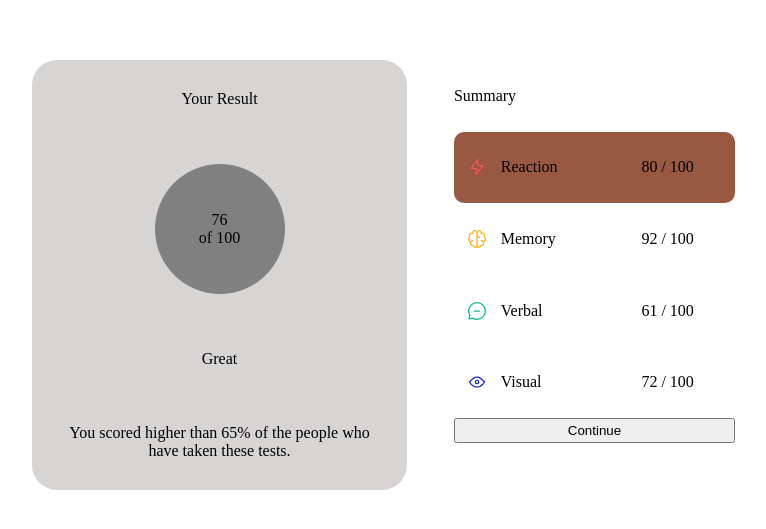
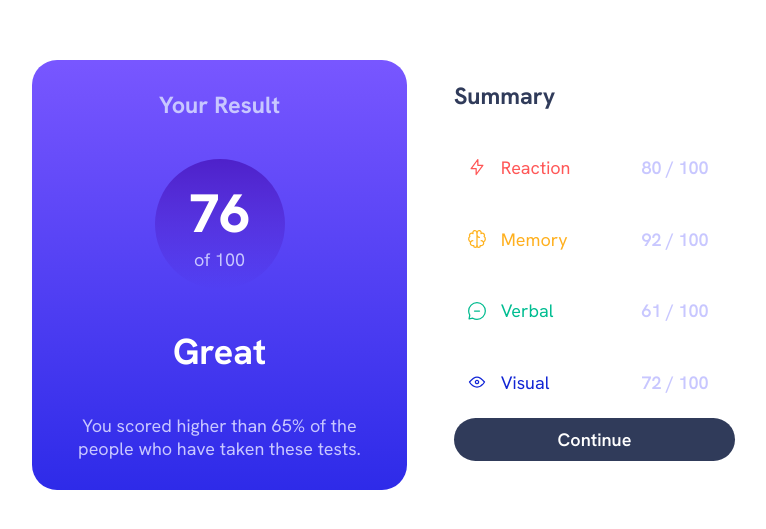
Before and after one commit to ussi-alok/frontend-mentor-results-summary, a plain HTML site: page index.html in a window 1280 px wide. Shown: the part 125-654 px from the top of the page, without its empty margins (233-999 px from the left). Drawn offline with Linux system fonts and the light colour scheme.

Commit message:
Styling finish

```diff
--- a/style.css
+++ b/style.css
@@ -1,7 +1,28 @@
+@font-face {
+    font-family: hanken;
+    src: url(./assets/fonts/HankenGrotesk-VariableFont_wght.ttf);
+}
 *{
     margin: 0;
     padding: 0;
     box-sizing: border-box;
+    font-size: 18px;
+    font-family: hanken;
+}
+
+:root{
+    --primary-light-red: hsl(0, 100%, 67%);
+    --primary-orange-yellow: hsl(39, 100%, 56%);
+    --primary-green-teal: hsl(166, 100%, 37%);
+    --primary-cobalt-blue: hsl(234, 85%, 45%);
+    --gradient-light-slate-blue: hsl(252, 100%, 67%);
+    --gradient-light-royal-blue: hsl(241, 81%, 54%);
+    --gradient-violent-blue: hsla(256, 72%, 46%, 1);
+    --gradient-persian-blue: hsla(241, 72%, 46%, 0);
+    --neutral-white: hsl(0, 0%, 100%);
+    --neutral-pale-blue: hsl(221, 100%, 96%);
+    --neutral-light-lavender: hsl(241, 100%, 89%);
+    --neutral-dark-grey-blue: hsl(224, 30%, 27%);
 }
 
 body{
@@ -17,7 +38,7 @@ body{
 
 
 .result-container{
-    background-color: #d7d4d4;
+    background-image: linear-gradient(var(--gradient-light-slate-blue),var(--gradient-light-royal-blue));
 
     display: flex;
     flex-direction: column;
@@ -42,7 +63,7 @@ body{
     }
 }
 .result-figure{
-    background-color: grey;
+    background-image: linear-gradient(var(--gradient-violent-blue),var(--gradient-persian-blue));
     width: 130px;
     height: 130px;
     align-self: center;
@@ -53,8 +74,25 @@ body{
     justify-content: center;
     align-items: center;
 }
+.result-container>p:first-child,.result-container>p:last-child,.result-outof{
+    color: var(--neutral-light-lavender);
+}
+.result-quality,.result-digits{
+    color: var(--neutral-white);
 
-
+}
+.result-digits{
+    font-size: 3rem;
+    font-weight: 800;
+}
+.result-quality{
+    font-size: 2rem;
+    font-weight: 700;
+}
+.result-container>p:first-child{
+    font-size: 1.3rem;
+    font-weight: 700;
+}
 .summary-container{
     display: grid;
     grid: repeat(6,1fr) / repeat(8,1fr);
@@ -64,11 +102,32 @@ body{
 
     display: flex;
     align-items: center;
+    color: var(--neutral-dark-grey-blue);
+    font-weight: 700;
+    font-size: 1.3rem;
 }
 .reaction{
-    background: rgb(152, 88, 66);
+    color: var(--primary-light-red);
     grid-area: 2/2/3/8;
 
+}
+
+.memory{
+    color: var(--primary-orange-yellow);
+    grid-area: 3/2/4/8;
+}
+.verbal{
+    color: var(--primary-green-teal);
+    grid-area: 4/2/5/8;
+}
+.visual{
+    color: var(--primary-cobalt-blue);
+    grid-area: 5/2/6/8;
+}
+.button{
+    grid-area: 6/2/7/8;
+    align-self: flex-start;
+    padding: 3px;
 }
 .reaction>img , .memory>img, .verbal>img, .visual>img{
     grid-area: 1/1/2/2;
@@ -82,24 +141,23 @@ body{
 .reaction>img+p+p, .memory>img+p+p ,.verbal>img+p+p ,.visual>img+p+p{
     grid-area: 1/3/2/4;
     align-self: center;
+    color: var(--neutral-light-lavender);
+    font-weight: 600;
 }
-.memory{
-    grid-area: 3/2/4/8;
+span{
+    font-weight: 700;
+    color: var(--neutral-dark-grey-blue);
 }
-.verbal{
-    grid-area: 4/2/5/8;
-}
-.visual{
-    grid-area: 5/2/6/8;
-}
-.button{
-    grid-area: 6/2/7/8;
-    align-self: flex-start;
-    padding: 3px;
-}
-
 .reaction,.memory,.verbal,.visual{
     display: grid;
     grid: 1fr / 1fr 3fr 2fr;
     border-radius: 10px;
 }
+.button{
+    background-color: var(--neutral-dark-grey-blue);
+    border-style: none;
+    border-radius: 30px;
+    padding: 10px;
+    color: var(--neutral-white);
+    font-weight: 600;
+}
```
